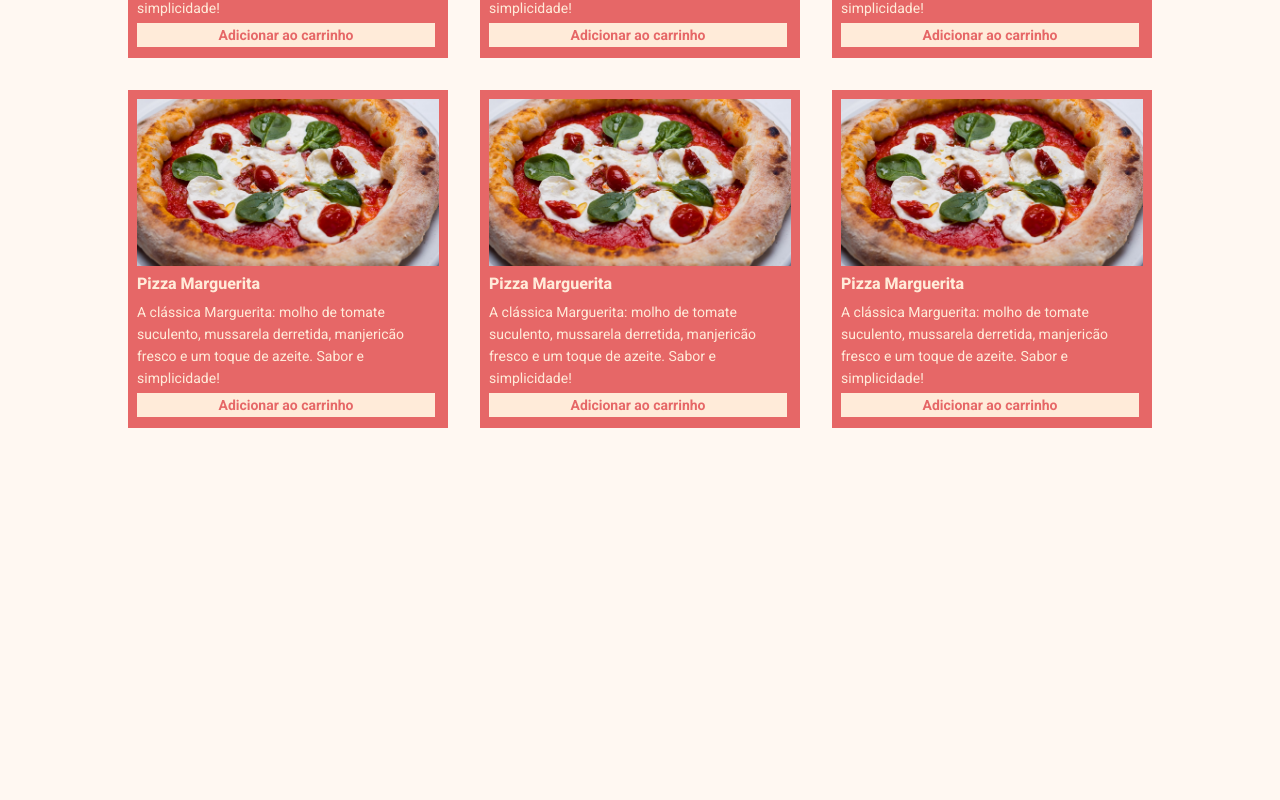
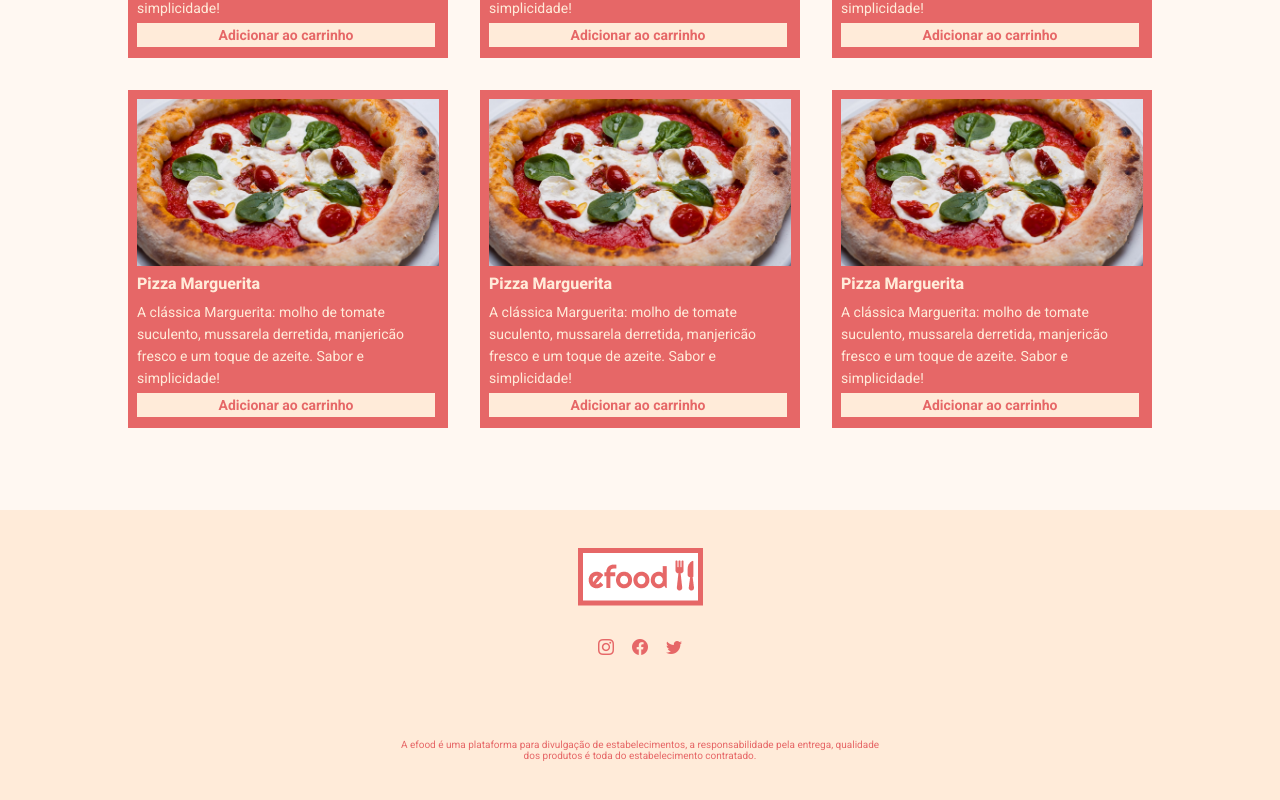
Before and after one commit to GiovanaMv/projeto-final, a React (Vite) app: page /pratos in a window 1280 px wide. Shown: the part 748-1548 px from the top of the page. Before the commit the page ends 1176 px from the top, so only its background shows below. Built offline with nearby package versions, Linux system fonts and the light colour scheme; a web font is replaced by a local one.

Commit message:
feat: add do footer

```diff
--- a/src/App.tsx
+++ b/src/App.tsx
@@ -3,6 +3,7 @@ import './App.css'
 import Home from './pages/home/Home'
 import Pratos from './pages/pratos/Pratos'
 import Header from './components/header/Header'
+import Footer from './components/footer/Footer'
 
 function App() {
 
@@ -14,6 +15,7 @@ function App() {
             <Route path='/' element={<Home />} />
             <Route path='/pratos' element={<Pratos />} />
         </Routes>
+        <Footer />
       </BrowserRouter>
     </>
   )
--- /dev/null
+++ b/src/components/footer/Footer.tsx
@@ -0,0 +1,23 @@
+import Logo from '../../assets/imagens/logo.png'
+import { Contatos } from './styles';
+
+function Footer() {
+
+  return (
+    <>
+    <Contatos>
+        <div className="infos">
+            <img src={Logo} alt="Logo Efood" />
+        <ul>
+            <li><i className="bi bi-instagram"></i></li>
+            <li><i className="bi bi-facebook"></i></li>
+            <li><i className="bi bi-twitter"></i></li>
+        </ul>
+        <p>A efood é uma plataforma para divulgação de estabelecimentos, a responsabilidade pela entrega, qualidade dos produtos é toda do estabelecimento contratado. </p>
+        </div>
+    </Contatos>
+    </>
+  )
+}
+
+export default Footer
--- /dev/null
+++ b/src/components/footer/styles.ts
@@ -0,0 +1,45 @@
+import styled from "styled-components";
+
+ export const Contatos = styled.footer`
+    background-color: #FFEBD9;
+    width: 100%;
+    height: 298px;
+    display: flex;
+    justify-content: center;
+    align-items: center;
+    margin: 0 auto;
+    margin-top: 82px;
+
+    img {
+       display: flex;
+       justify-content: center;
+        align-items: center;
+        margin: 32px auto;
+        margin-top: -10px;
+        width: 125px;
+    }
+
+    ul {
+        list-style: none;
+        padding: 0;
+        display: flex;
+        align-items: center;
+        justify-content: center;
+        gap: 18px;
+        margin-bottom: 82px;
+
+        li {
+            cursor: pointer;
+        }
+    }
+
+    p {
+        width: 480px;
+        font-weight: 400;
+        font-size: 10px;
+        text-align: center;
+        bottom: 10;
+        font-family: 'Roboto';
+    }
+
+`;
```
